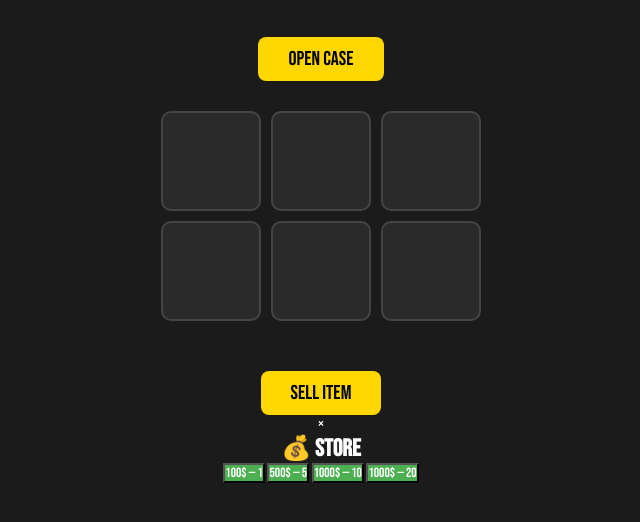
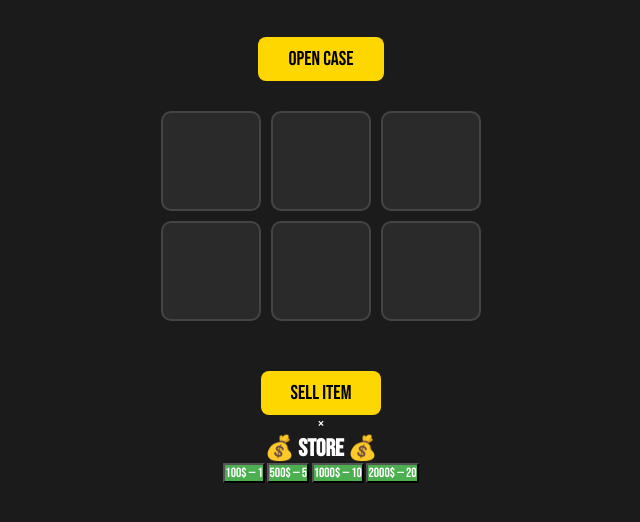
Before and after one commit to konstantinvilkovskis-crypto/Gambling, a plain HTML site: page index.html in a window 1280 px wide. Shown: the part 212-734 px from the top of the page, without its empty margins (319-959 px from the left). Drawn offline with Linux system fonts and the light colour scheme.

Commit message:
Update store heading and donation button text

```diff
--- a/index.html
+++ b/index.html
@@ -39,12 +39,12 @@
     <div id="shopModal" class="modal">
         <div class="modal-content">
             <span class="close">&times;</span>
-            <h2>💰 STORE</h2>
+            <h2>💰 STORE 💰</h2>
             <div class="donate-options">
                 <button class="don-opt" data-reward="100" data-price="1">100$ — 1</button>
                 <button class="don-opt" data-reward="500" data-price="5">500$ — 5</button>
                 <button class="don-opt" data-reward="1000" data-price="10">1000$ — 10</button>
-                <button class="don-opt" data-reward="2000" data-price="20">1000$ — 20</button>
+                <button class="don-opt" data-reward="2000" data-price="20">2000$ — 20</button>
             </div>
         </div>
     </div>
```
